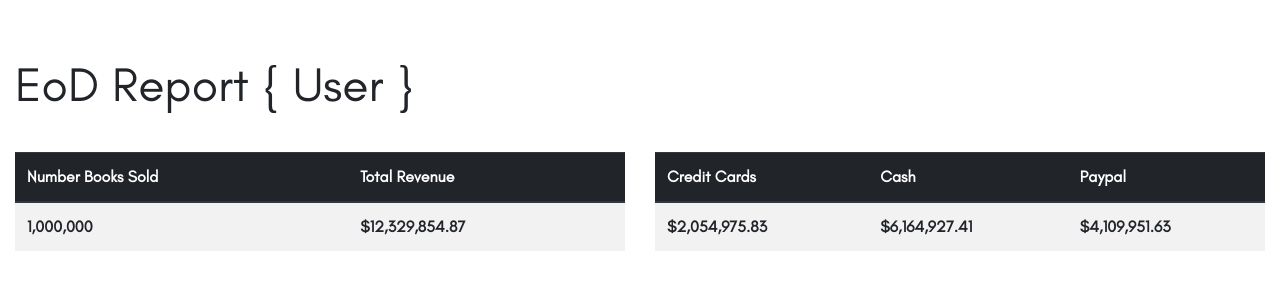
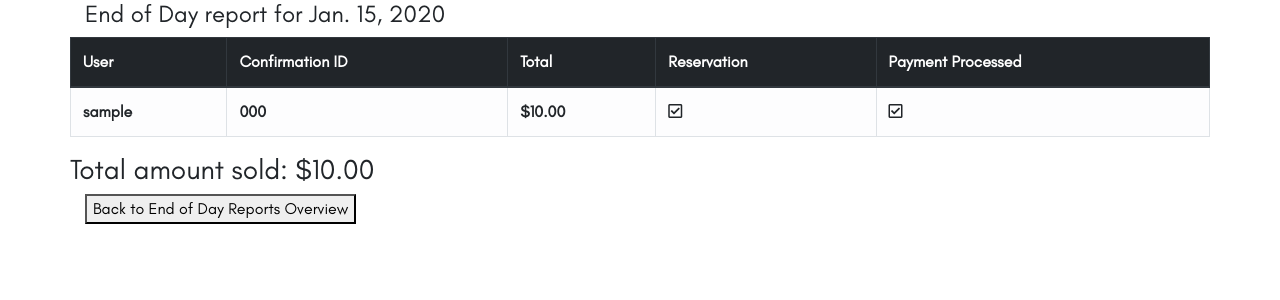
Before and after one commit to dsluo-archive/BookStore, a Django app: a page that uses templates/eod_report.html in a window 1280 px wide. Shown: the part 56-356 px from the top of the page. Run offline with Django 3.2, Linux system fonts and the light colour scheme; tables that the repository leaves empty hold one stand-in row (values such as "Sample post"); lists and menus that the app fills with data are empty; parts of the project's set-up code (start-up, migrations or seed data) failed here and were passed over; some libraries are stand-ins or nearby versions.

Commit message:
Added a eod_report which shows all orders and their data for that day

```diff
--- a/templates/eod_report.html
+++ b/templates/eod_report.html
@@ -1,58 +1,60 @@
 {% extends "base.html" %}
 
 {% load static %}
+{% load eod_total %}
 
 {% block per_page_css %}
     <link rel="stylesheet" href="{% static 'css/eod.css' %}">
 {% endblock per_page_css %}
 
 {% block main_content %}
+    <div class="container">
 
-    <div class="container-fluid banner">
         <div class="row">
             <div class="col-md-12">
-                <h4> EoD Report { User }</h4>
-            </div>
+                <h4> End of Day report for {{ report.date }}</h4>
             </div>
         </div>
 
-    <div class="container-fluid">
-        <div class="row table-cont">
-            <div class="col-md-6">
-                <table class="table table-striped">
+        <div class="row">
+            <table class="table table-light table-bordered">
                 <thead class="thead-dark">
                     <tr>
-                        <th>Number Books Sold</th>
-                        <th>Total Revenue</th>
+                        <th>User</th>
+                        <th>Confirmation ID</th>
+                        <th>Total</th>
+                        <th>Reservation</th>
+                        <th>Payment Processed</th>
                     </tr>
                 </thead>
+
                 <tbody>
-                    <tr>
-                        <th>1,000,000</th>
-                        <th>$12,329,854.87</th>
+                    {% for order in report.orders.all %}
+                        <tr class="clickable-row" data-href="{{ order.get_absolute_url }}">
+                            <th>{{ order.member_set.first }}</th>
+                            <th>{{ order.confirmation_number }}</th>
+                            <th>${{ order.price }}</th>
+
+                            {% if order.reservation %}
+                                <th id="amount 1"><i class="far fa-check-square"></i></th>
+                            {% else %}
+                                <th id="amount 1"><i class="far fa-times-circle"></i></th>
+                            {% endif %}
+
+                            {% if order.is_fulfilled or not order.reservation %}
+                                <th id="amount 1"><i class="far fa-check-square"></i></th>
+                            {% else %}
+                                <th id="amount 1"><i class="far fa-times-circle"></i></th>
+                            {% endif %}
                         </tr>
+                    {% endfor %}
                 <tbody>
             </table>
+
+        <h3>Total amount sold: ${% eod_total report %}</h3>
         </div>
-            <div class="col-md-6">
-                <table class="table table-striped">
-                    <thead class="thead-dark">
-                    <tr>
-                        <th>Credit Cards</th>
-                        <th>Cash</th>
-                        <th>Paypal</th>
-                    </tr>
-                    </thead>
-                    <tbody>
-                    <tr>
-                        <th>$2,054,975.83</th>
-                        <th>$6,164,927.41</th>
-                        <th>$4,109,951.63</th>
-                    </tr>
-                    </tbody>
-                </table>
-            </div>
-        </div>
+
+        <a href="{% url "analytics:eod_view" %}"><button>Back to End of Day Reports Overview</button></a>
     </div>
 
 {% endblock main_content %}
```
Lines whose indentation alone changed are shown as unchanged.
